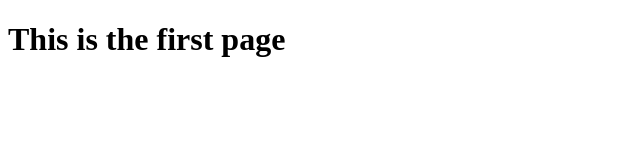
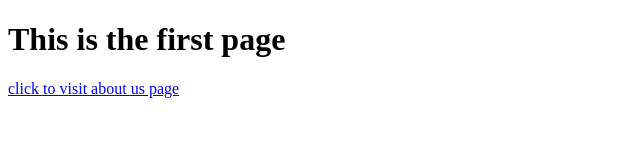
Before and after one commit to amanwb/test2, a plain HTML site: page index.html in a window 1280 px wide. Shown: the whole page, without its empty margins (0-640 px from the left). Drawn offline with Linux system fonts and the light colour scheme.

Commit message:
about page link

```diff
--- a/index.html
+++ b/index.html
@@ -4,12 +4,14 @@
     <meta charset="UTF-8">
     <meta name="viewport" content="width=device-width, initial-scale=1.0">
     <title>Document</title>
+    <link rel="stylesheet" href="style.css">
 </head>
 <body>
-    <div>
+    <div id="head">
         <h1>
             This is the first page
         </h1>
+        <a href="about.html">click to visit about us page</a>
     </div>
 </body>
 </html>
```
